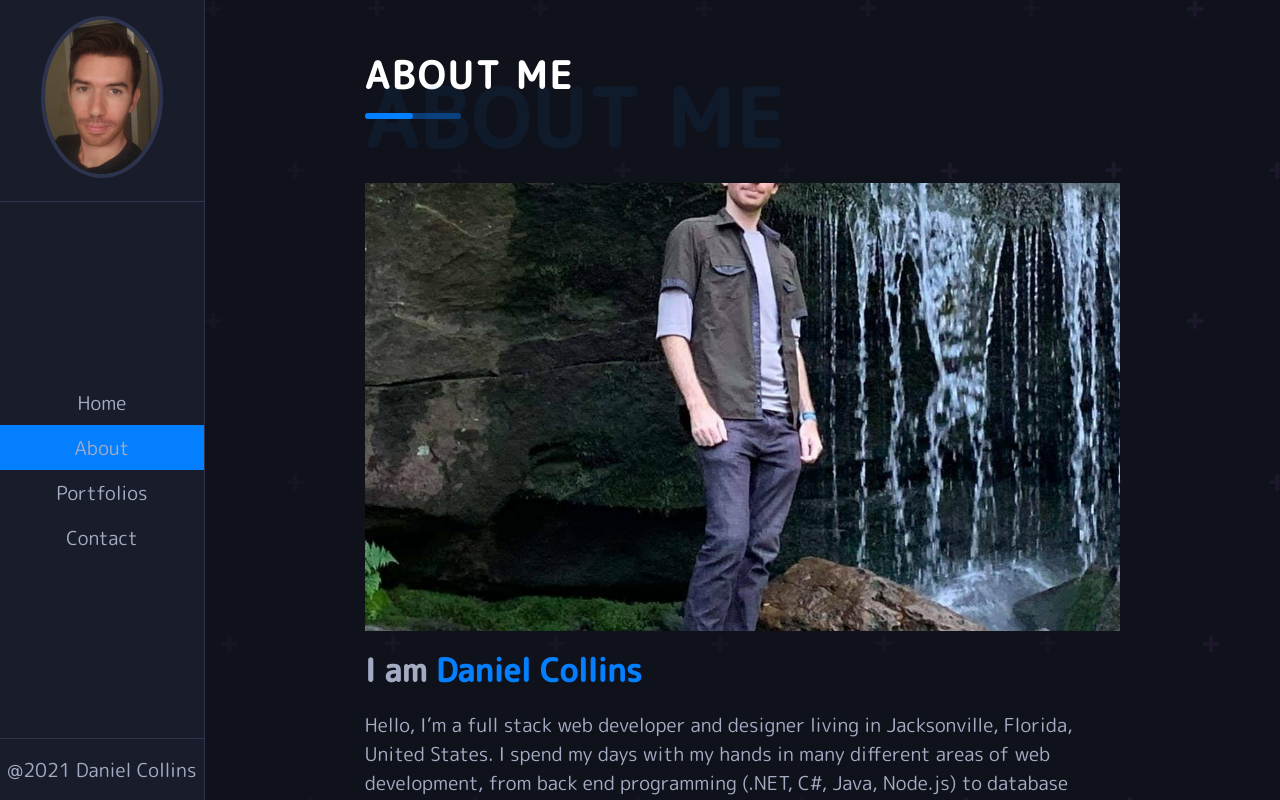
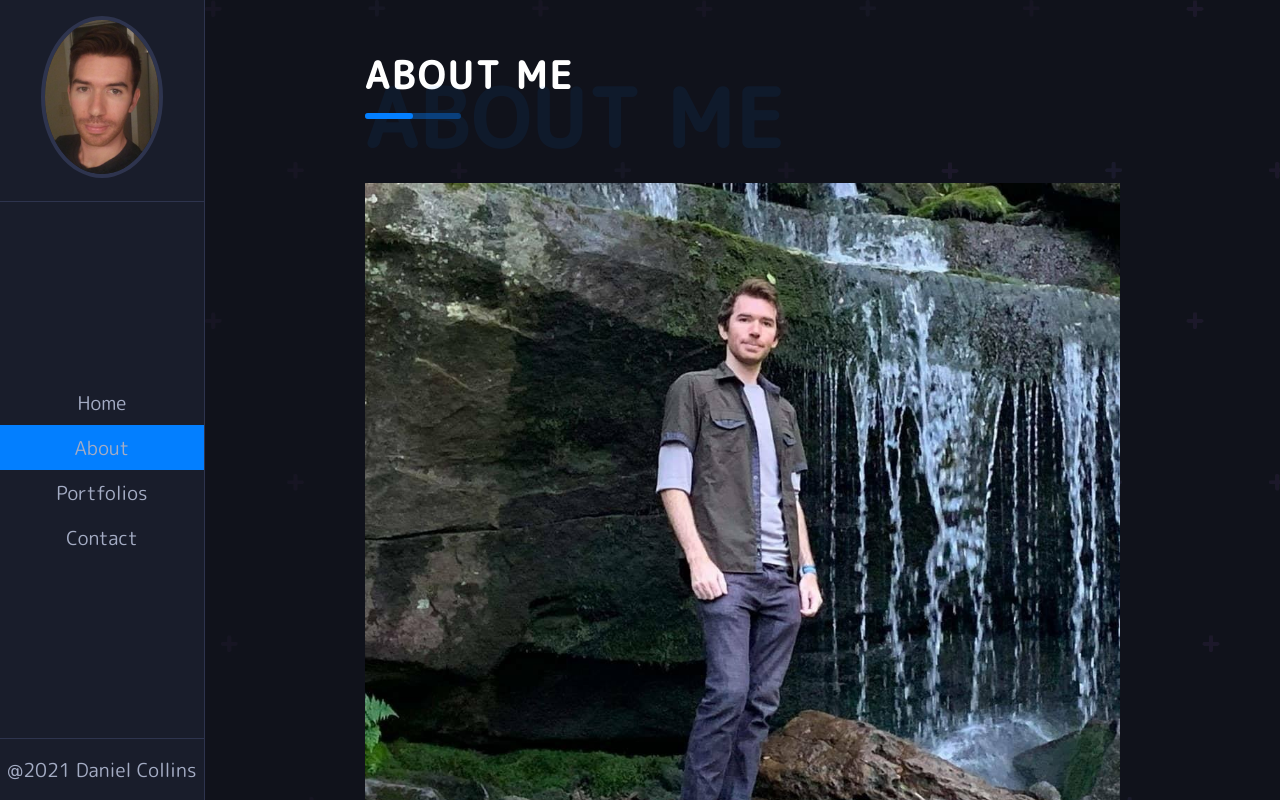
Before and after one commit to casteyes/netlifyportfolio, a React (Create React App) app: page /about in a window 1280 px wide. Shown: the top 800 px of the page. Built offline with nearby package versions, Linux system fonts and the light colour scheme.

Commit message:
connected netlify

```diff
--- a/src/App.scss
+++ b/src/App.scss
@@ -8,6 +8,13 @@
 @import './styles/contact';
 @import './styles/portfolios';
 
+html,body{
+    width: 100%;
+    height: 100%;
+    margin: 0px;
+    padding: 0px;
+    overflow-x: hidden;
+}
 
 *{
     padding: 0;
--- a/src/Components/allportfolios.js
+++ b/src/Components/allportfolios.js
@@ -20,7 +20,7 @@ const portfolios = [
     {
         id: 2,
         category: 'C#/.NET Projects',
-        link1: 'www.youtube.com',
+        link1: 'https://surplusdeficit.azurewebsites.net/',
         link2: 'www.github.com',
         icon1: 'Website',
         icon2: 'Y',
@@ -40,7 +40,6 @@ const portfolios = [
     paragraph: 'E-Commerce site for a coffee company. Made using C# and ASP.NET with Visual Studio 2019'
     }
 
-
 ]
 
 export default portfolios;
--- a/src/styles/_about.scss
+++ b/src/styles/_about.scss
@@ -5,7 +5,7 @@
 
     .img{
         width: 100%;
-        height: 28rem;
+        height: 100%;
         img{
             width: 100%;
             object-fit: cover;
--- a/src/styles/_layout.scss
+++ b/src/styles/_layout.scss
@@ -36,11 +36,11 @@
     position: relative;
     .content{
         margin: 5rem 15rem;
+        @media screen and (max-width: 300px){
+            margin: 3rem 10rem;
+        }
         @media screen and (max-width: 1100px){
             margin: 2rem 10rem;
-        }
-        @media screen and (max-width: 1400px){
-            margin: 3rem 10rem;
         }
         @media screen and (max-width: 1400px){
             margin: 3rem 10rem;
```
Also changed, not shown: 1 other file (tests, documents, lock files or other folders).
